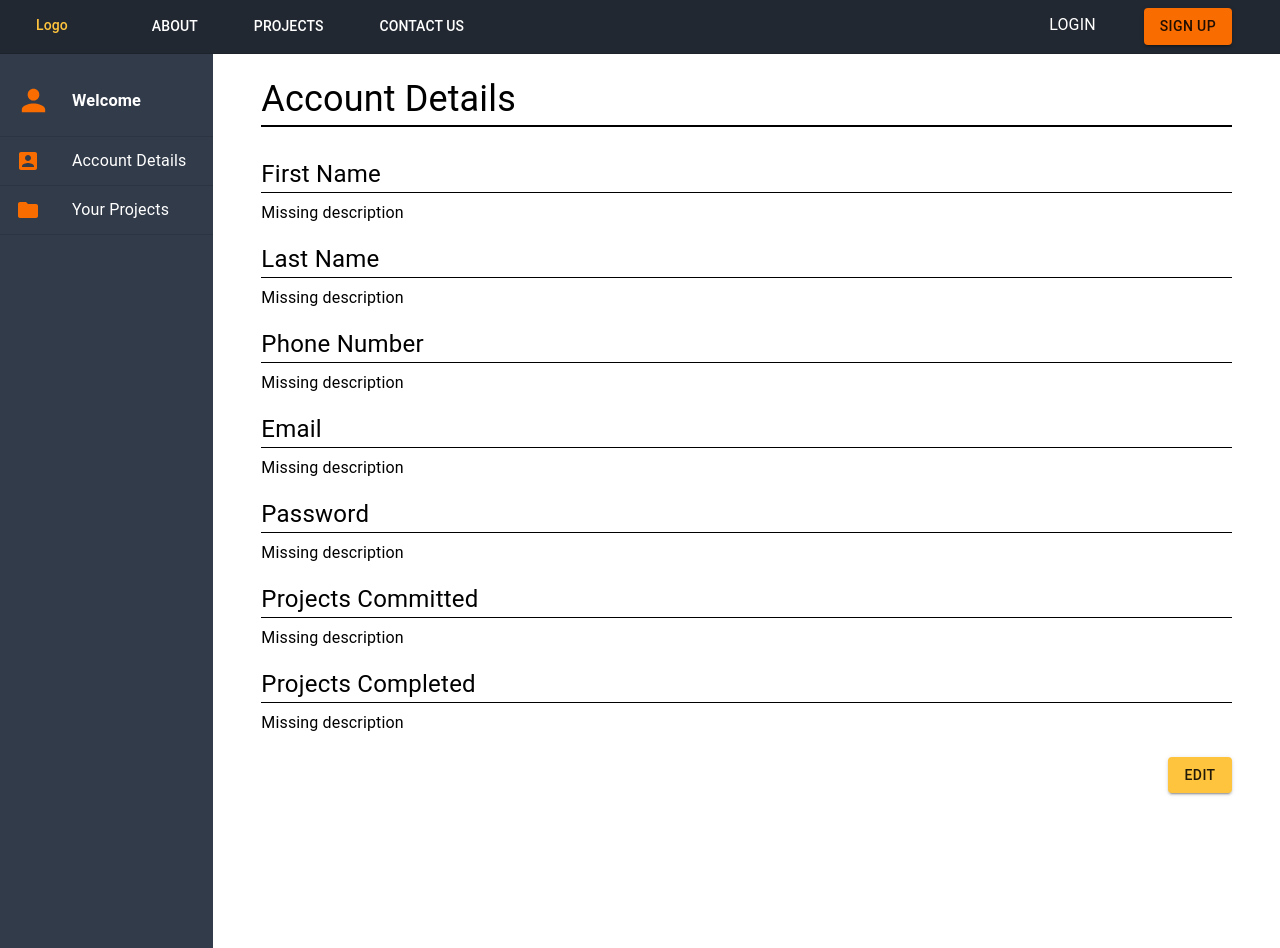
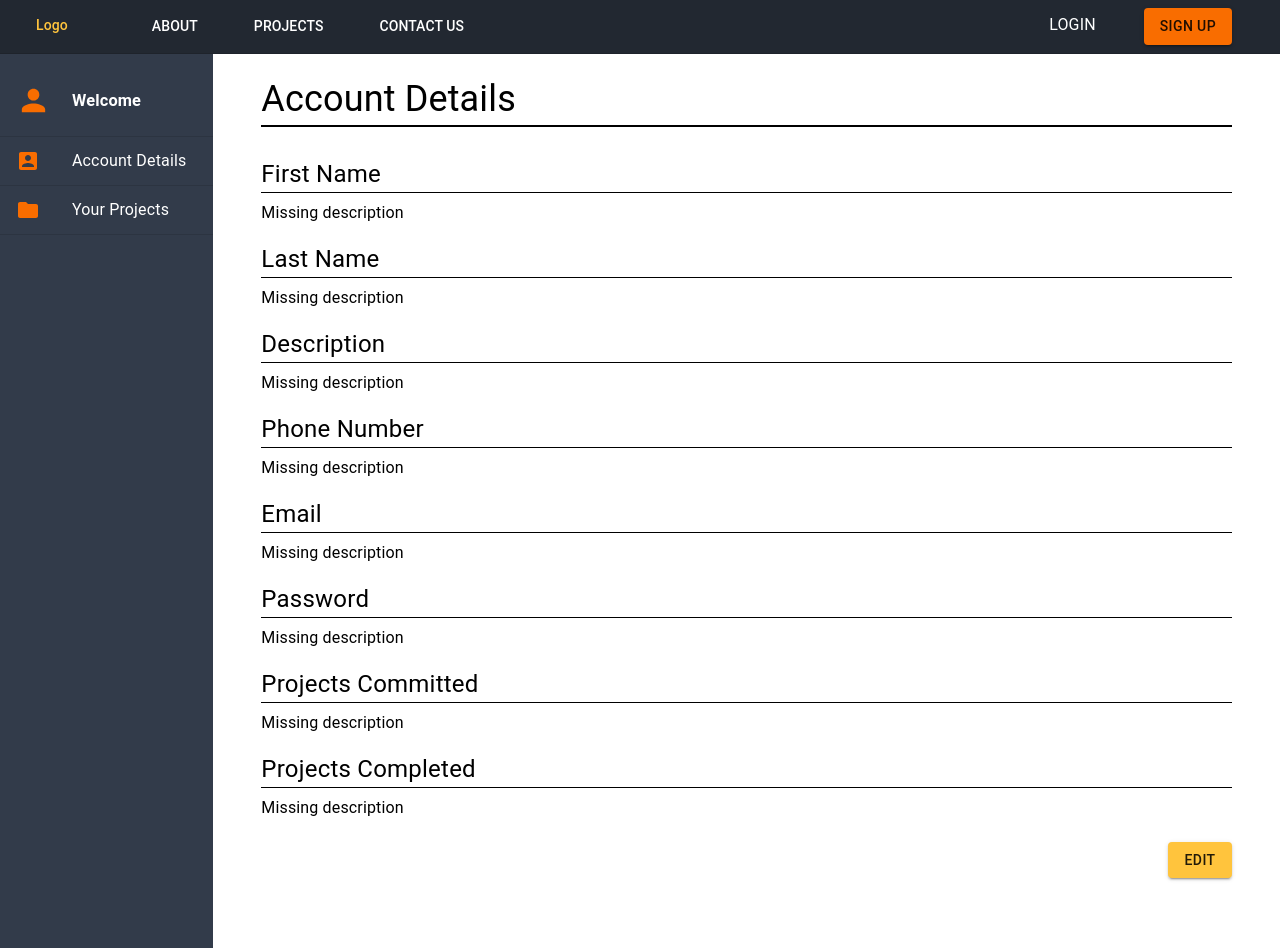
Before and after one commit to CodeAgainstRacism/codeagainstracism.org, a React (Create React App) app in the folder frontend/: page /account_details_individual/1 in a window 1280 px wide. Built offline with nearby package versions, Linux system fonts and the light colour scheme; no server answers.

Commit message:
Added description component. PUT request now works. Changed route to have backslash. Password component is still intact.

```diff
--- a/frontend/src/pages/AccountDetailsIndividual.jsx
+++ b/frontend/src/pages/AccountDetailsIndividual.jsx
@@ -44,6 +44,7 @@ const AccountDetailsIndividual = (props) => {
     firstName: '',
     lastName: '',
     phoneNumber: '',
+    description: '',
     email: '',
   }]);
   const { id } = props.match.params;  // id of the user
@@ -54,7 +55,7 @@ const AccountDetailsIndividual = (props) => {
 
   const getDetails = () => {
     axios
-      .get(`${BACKEND_URL}users/${id}`, {
+      .get(`${BACKEND_URL}/users/${id}`, {
         params: {},
       })
       .then(function (response) {
@@ -67,12 +68,13 @@ const AccountDetailsIndividual = (props) => {
   }
 
   const putEdits = (data) => {
-    const { firstName, lastName, phoneNumber, email} = data
+    const { firstName, lastName, description, phoneNumber, email} = data
     axios
-      .put(`${BACKEND_URL}users/${id}`,
+      .put(`${BACKEND_URL}/users/${id}`,
         {
           "firstName": firstName !== "" ? firstName : accountDetails.firstName,
           "lastName": lastName !== "" ? lastName : accountDetails.lastName,
+          "description": description !== "" ? description : accountDetails.description,
           "phoneNumber": phoneNumber !== "" ? phoneNumber : accountDetails.phoneNumber,
           "email": email !== "" ? email : accountDetails.email,
         })
@@ -109,7 +111,8 @@ const AccountDetailsIndividual = (props) => {
           <Container className={classes.rightContainer}>
             <Description id={"firstName"} title={"First Name"} desc={accountDetails.firstName} enableEdit={editFields} handleChange={updateValues}/>
             <Description id={"lastName"} title={"Last Name"} desc={accountDetails.lastName} enableEdit={editFields} handleChange={updateValues}/>
-            <Description id={"phoneNumer"} title={"Phone Number"} desc={accountDetails.phoneNumber} enableEdit={editFields} handleChange={updateValues}/>
+            <Description id={"description"} title={"Description"} desc={accountDetails.description} enableEdit={editFields} handleChange={updateValues}/>
+            <Description id={"phoneNumber"} title={"Phone Number"} desc={accountDetails.phoneNumber} enableEdit={editFields} handleChange={updateValues}/>
             <Description id={"email"} title={"Email"} desc={accountDetails.email} enableEdit={editFields} handleChange={updateValues}/>
             <Description id={"password"} title={"Password"} enableEdit={editFields}/>
             <Description id={"projectsCommitted"} title={"Projects Committed"} enableEdit={editFields}/>
```
